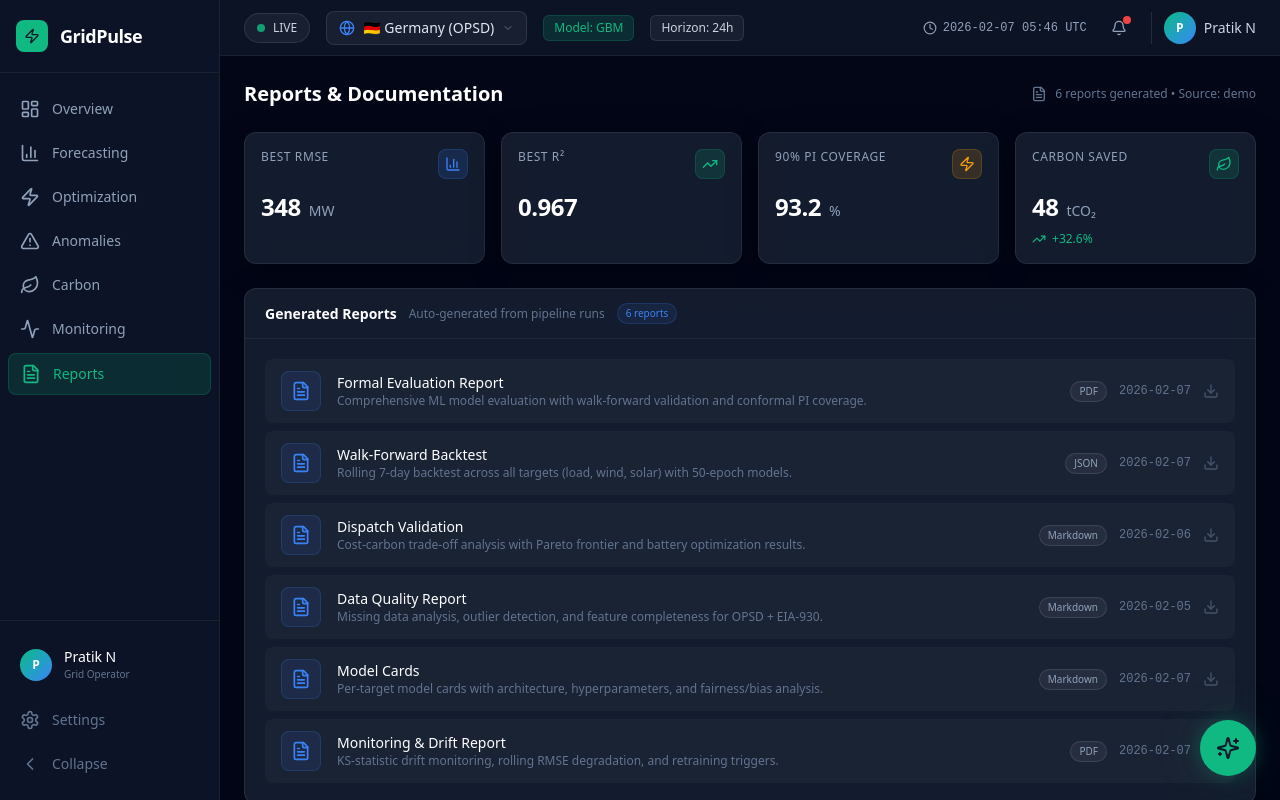
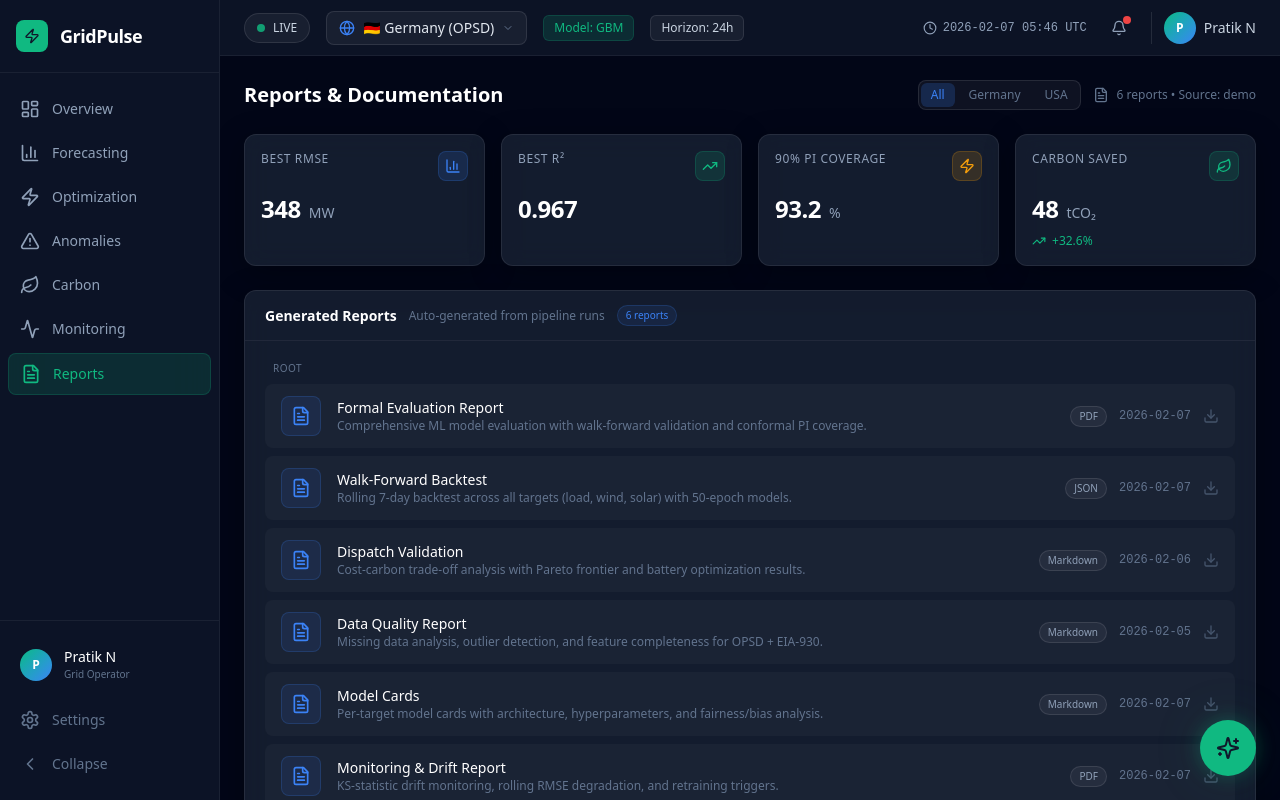
Before and after one commit to Pratikn03/Capstone_Projects, a Next.js app in the folder frontend/: page /reports in a window 1280 px wide. Shown: the top 800 px of the page. Built offline with nearby package versions, Linux system fonts and the light colour scheme.

Commit message:
refresh reports dashboard view

```diff
--- a/frontend/src/app/(dashboard)/reports/page.tsx
+++ b/frontend/src/app/(dashboard)/reports/page.tsx
@@ -1,5 +1,6 @@
 'use client';
 
+import { useState } from 'react';
 import { Panel } from '@/components/ui/Panel';
 import { KPICard } from '@/components/ui/KPICard';
 import { FileText, Download, TrendingUp, BarChart3, Leaf, Zap } from 'lucide-react';
@@ -51,34 +52,100 @@ const fallbackReportsList = [
 ];
 
 export default function ReportsPage() {
-  const { metrics, impact, reports, meta } = useReportsData();
-  const list = reports.length ? reports : fallbackReportsList;
-  const loadMetrics = metrics.filter((m) => m.target === 'load_mw');
+  const { metrics, metricsBacktest, metricsSource, impact, reports, regions, meta } = useReportsData();
+  const [dataset, setDataset] = useState<'ALL' | 'DE' | 'US'>('ALL');
+  const regionData = dataset === 'ALL' ? null : regions[dataset];
+  const list =
+    regionData?.reports?.length
+      ? regionData.reports
+      : dataset === 'ALL'
+      ? reports.length
+        ? reports
+        : fallbackReportsList
+      : [];
+  const displayPath = (path: string | undefined) => {
+    if (!path) return '';
+    if (dataset === 'US' && path.startsWith('eia930/')) {
+      return path.slice('eia930/'.length);
+    }
+    return path;
+  };
+  const grouped = list.reduce<Record<string, typeof list>>((acc, report) => {
+    const path = displayPath(report.path);
+    const parts = path.split('/').filter(Boolean);
+    const group = parts.length > 1 ? parts[0] : 'root';
+    if (!acc[group]) acc[group] = [];
+    acc[group].push(report);
+    return acc;
+  }, {});
+  const groupOrder = Object.keys(grouped).sort((a, b) => {
+    if (a === 'root') return -1;
+    if (b === 'root') return 1;
+    return a.localeCompare(b);
+  });
+  const metricsActive = regionData?.metrics?.length ? regionData.metrics : metrics;
+  const backtestActive = regionData?.metrics_backtest ?? metricsBacktest;
+  const metricsSourceActive = regionData?.meta?.metrics_source ?? metricsSource;
+  const impactActive = regionData?.impact ?? impact;
+  const loadMetrics = metricsActive.filter((m) => m.target === 'load_mw');
   const bestLoad = loadMetrics.length
     ? loadMetrics.reduce((a, b) => (a.rmse < b.rmse ? a : b))
     : null;
   const bestR2 = loadMetrics.map((m) => m.r2).filter((v): v is number => v !== undefined);
   const coverage90 = loadMetrics.map((m) => m.coverage_90).find((v) => v !== undefined);
-  const carbonReductionPct = impact?.carbon_reduction_pct ?? 32.6;
+  const carbonReductionPct = impactActive?.carbon_reduction_pct ?? 32.6;
   const carbonTons =
-    impact?.carbon_reduction_kg !== null && impact?.carbon_reduction_kg !== undefined
-      ? impact.carbon_reduction_kg / 1000
+    impactActive?.carbon_reduction_kg !== null && impactActive?.carbon_reduction_kg !== undefined
+      ? impactActive.carbon_reduction_kg / 1000
       : 47.8;
-  const isDemo = meta.source !== 'reports' || !reports.length;
-  const sourceLabel = isDemo ? 'demo' : 'reports/';
-  const lastUpdated = !isDemo && meta.last_updated ? ` • Updated ${meta.last_updated}` : '';
+  const activeMeta = regionData?.meta ?? meta;
+  const isDemo = activeMeta.source !== 'reports' || !list.length;
+  const sourceLabel = isDemo ? 'demo' : dataset === 'US' ? 'reports/eia930' : 'reports/';
+  const lastUpdated = !isDemo && activeMeta.last_updated ? ` • Updated ${activeMeta.last_updated}` : '';
+  const metricsLabel =
+    metricsSourceActive === 'week2_metrics'
+      ? 'Training metrics (week2_metrics.json)'
+      : metricsSourceActive === 'forecast_point_metrics'
+      ? 'Backtest metrics (forecast_point_metrics.csv)'
+      : 'Demo metrics';
   const formatMaybe = (value: number | undefined, digits: number) => (value === undefined ? 'N/A' : value.toFixed(digits));
+  const trainingRows = dataset === 'ALL'
+    ? Object.values(regions)
+    : regionData
+    ? [regionData]
+    : [];
 
   return (
     <div className="p-6 space-y-6">
       <div className="flex items-center justify-between">
         <h1 className="text-xl font-bold text-white">Reports & Documentation</h1>
+        <div className="flex items-center gap-3">
+          <div className="flex items-center gap-1 p-0.5 rounded-lg bg-white/5 border border-white/10 text-xs">
+            {[
+              { id: 'ALL', label: 'All' },
+              { id: 'DE', label: 'Germany' },
+              { id: 'US', label: 'USA' },
+            ].map((option) => (
+              <button
+                key={option.id}
+                onClick={() => setDataset(option.id as 'ALL' | 'DE' | 'US')}
+                className={`px-2.5 py-1 rounded-md transition-all ${
+                  dataset === option.id
+                    ? 'bg-energy-info/20 text-energy-info'
+                    : 'text-slate-500 hover:text-slate-300'
+                }`}
+              >
+                {option.label}
+              </button>
+            ))}
+          </div>
           <div className="flex items-center gap-2 text-xs text-slate-500">
             <FileText className="w-4 h-4" />
             <span>
-            {list.length} reports generated • Source: {sourceLabel}
+              {list.length} reports • Source: {sourceLabel}
               {lastUpdated}
             </span>
+          </div>
         </div>
       </div>
 
@@ -121,9 +188,15 @@ export default function ReportsPage() {
         badge={`${list.length} reports`}
         badgeColor="info"
       >
-        <div className="space-y-2">
-          {list.map((report, i) => {
+        <div className="space-y-4">
+          {groupOrder.map((group) => (
+            <div key={group} className="space-y-2">
+              <div className="text-[10px] uppercase tracking-wider text-slate-500 px-2">
+                {group === 'root' ? 'root' : group}
+              </div>
+              {grouped[group].map((report) => {
                 const href = report.path ? `/api/reports/file?path=${encodeURIComponent(report.path)}` : undefined;
+                const shownPath = displayPath(report.path);
                 const row = (
                   <>
                     <div className="w-10 h-10 rounded-lg bg-energy-info/10 border border-energy-info/20 flex items-center justify-center flex-shrink-0">
@@ -135,6 +208,9 @@ export default function ReportsPage() {
                         {report.title}
                       </div>
                       <div className="text-xs text-slate-500 truncate">{report.description}</div>
+                      {shownPath && shownPath.includes('/') && (
+                        <div className="text-[10px] text-slate-600 font-mono">{shownPath}</div>
+                      )}
                     </div>
 
                     <div className="flex items-center gap-3 flex-shrink-0">
@@ -149,7 +225,7 @@ export default function ReportsPage() {
 
                 return href ? (
                   <a
-                key={i}
+                    key={report.path || report.title}
                     href={href}
                     className="flex items-center gap-4 px-4 py-3 rounded-lg bg-white/3 hover:bg-white/5 transition-colors cursor-pointer group"
                   >
@@ -157,7 +233,7 @@ export default function ReportsPage() {
                   </a>
                 ) : (
                   <div
-                key={i}
+                    key={report.path || report.title}
                     className="flex items-center gap-4 px-4 py-3 rounded-lg bg-white/3 hover:bg-white/5 transition-colors group"
                   >
                     {row}
@@ -165,10 +241,12 @@ export default function ReportsPage() {
                 );
               })}
             </div>
+          ))}
+        </div>
       </Panel>
 
       {/* Model Performance Summary */}
-      <Panel title="Model Performance Summary" subtitle="All targets × all models">
+      <Panel title="Model Performance Summary" subtitle={metricsLabel}>
         <div className="overflow-x-auto">
           <table className="w-full text-xs">
             <thead>
@@ -182,7 +260,7 @@ export default function ReportsPage() {
               </tr>
             </thead>
             <tbody>
-              {metrics.map((m, i) => (
+              {metricsActive.map((m, i) => (
                 <tr key={i} className="border-b border-white/5 hover:bg-white/3 transition-colors">
                   <td className="py-2.5 px-3 text-white">
                     {m.target === 'load_mw' ? '⚡ Load' : m.target === 'wind_mw' ? '💨 Wind' : '☀️ Solar'}
@@ -201,6 +279,75 @@ export default function ReportsPage() {
         </div>
       </Panel>
 
+      {backtestActive.length > 0 && (
+        <Panel title="Backtest Metrics" subtitle="forecast_point_metrics.csv">
+          <div className="overflow-x-auto">
+            <table className="w-full text-xs">
+              <thead>
+                <tr className="border-b border-white/10">
+                  <th className="text-left py-2 px-3 text-slate-500 font-medium">Target</th>
+                  <th className="text-left py-2 px-3 text-slate-500 font-medium">Model</th>
+                  <th className="text-right py-2 px-3 text-slate-500 font-medium">RMSE</th>
+                  <th className="text-right py-2 px-3 text-slate-500 font-medium">MAE</th>
+                  <th className="text-right py-2 px-3 text-slate-500 font-medium">MAPE</th>
+                  <th className="text-right py-2 px-3 text-slate-500 font-medium">90% PICP</th>
+                </tr>
+              </thead>
+              <tbody>
+                {backtestActive.map((m) => (
+                  <tr key={`${m.target}-${m.model}`} className="border-b border-white/5 hover:bg-white/3 transition-colors">
+                    <td className="py-2.5 px-3 text-white">
+                      {m.target === 'load_mw' ? '⚡ Load' : m.target === 'wind_mw' ? '💨 Wind' : '☀️ Solar'}
+                    </td>
+                    <td className="py-2.5 px-3 text-slate-300">{m.model}</td>
+                    <td className="py-2.5 px-3 text-right font-mono text-white">{m.rmse.toFixed(1)}</td>
+                    <td className="py-2.5 px-3 text-right font-mono text-slate-300">{m.mae.toFixed(1)}</td>
+                    <td className="py-2.5 px-3 text-right font-mono text-slate-300">{formatMaybe(m.mape, 1)}</td>
+                    <td className="py-2.5 px-3 text-right font-mono text-energy-info">
+                      {m.coverage_90 === undefined ? 'N/A' : `${m.coverage_90.toFixed(1)}%`}
+                    </td>
+                  </tr>
+                ))}
+              </tbody>
+            </table>
+          </div>
+        </Panel>
+      )}
+
+      {trainingRows.length > 0 && (
+        <Panel title="Training Coverage" subtitle="Expected targets vs available artifacts">
+          <div className="space-y-3">
+            {trainingRows.map((region) => {
+              const status = region.training_status;
+              const missingTargets = status?.targets_missing ?? [];
+              const missingModels = status?.missing_models ?? [];
+              return (
+                <div key={region.id} className="rounded-lg bg-white/3 p-3">
+                  <div className="flex items-center justify-between text-xs mb-2">
+                    <span className="text-slate-300 font-medium">{region.label}</span>
+                    <span className="text-slate-500">
+                      {status?.features_exists ? 'Features found' : 'Features missing'}
+                    </span>
+                  </div>
+                  <div className="text-[11px] text-slate-500">
+                    Targets expected: <span className="text-slate-300">{status?.targets_expected?.join(', ') || 'N/A'}</span>
+                  </div>
+                  <div className="text-[11px] text-slate-500">
+                    Targets trained: <span className="text-slate-300">{status?.targets_trained?.join(', ') || 'N/A'}</span>
+                  </div>
+                  <div className="text-[11px] text-slate-500">
+                    Missing targets: <span className="text-slate-300">{missingTargets.length ? missingTargets.join(', ') : 'None'}</span>
+                  </div>
+                  <div className="text-[11px] text-slate-500">
+                    Missing model artifacts: <span className="text-slate-300">{missingModels.length ? missingModels.map((m) => `${m.target} (${m.missing.join(', ')})`).join('; ') : 'None'}</span>
+                  </div>
+                </div>
+              );
+            })}
+          </div>
+        </Panel>
+      )}
+
       {/* Footer */}
       <div className="text-center text-[11px] text-slate-600 py-4">
         Reports auto-generated by GridPulse ML Pipeline • Datasets: OPSD Germany, EIA-930 USA • 50 epochs, CosineAnnealingLR
```
Lines whose indentation alone changed are shown as unchanged.
